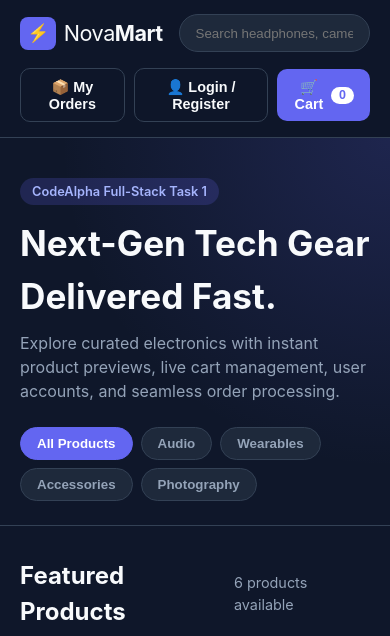
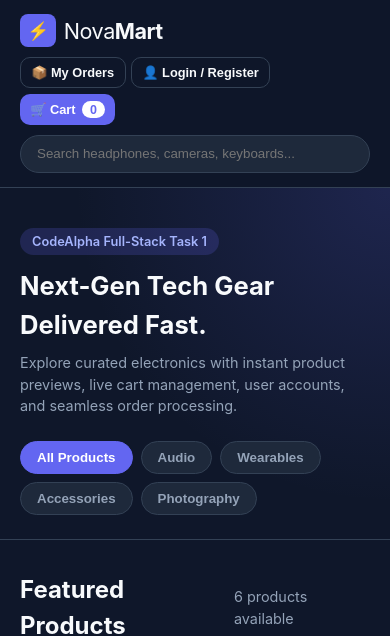
Before and after one commit to Khaith41/CodeAlpha_EcommerceStore, a website: page index.html in a window 390 px wide. Shown: the top 636 px of the page. Drawn offline with Linux system fonts and the light colour scheme; no server answers.

Commit message:
Update styles.css with cross-device & live demo support

```diff
--- a/styles.css
+++ b/styles.css
@@ -505,3 +505,36 @@ body {
   z-index: 200;
   box-shadow: 0 10px 25px rgba(0,0,0,0.4);
 }
+
+/* Enhanced Mobile Responsiveness (Smartphones, Android, iOS) */
+@media (max-width: 640px) {
+  .nav-content {
+    gap: 0.6rem;
+  }
+  .search-bar {
+    order: 3;
+    max-width: 100%;
+    width: 100%;
+  }
+  .nav-actions {
+    gap: 0.35rem;
+    flex-wrap: wrap;
+  }
+  .nav-actions .btn {
+    padding: 0.45rem 0.65rem;
+    font-size: 0.8rem;
+  }
+  .hero h1 {
+    font-size: 1.6rem;
+  }
+  .hero p {
+    font-size: 0.9rem;
+  }
+  .product-grid {
+    grid-template-columns: 1fr;
+  }
+  .drawer-card {
+    max-width: 100%;
+    height: 100%;
+  }
+}
```
